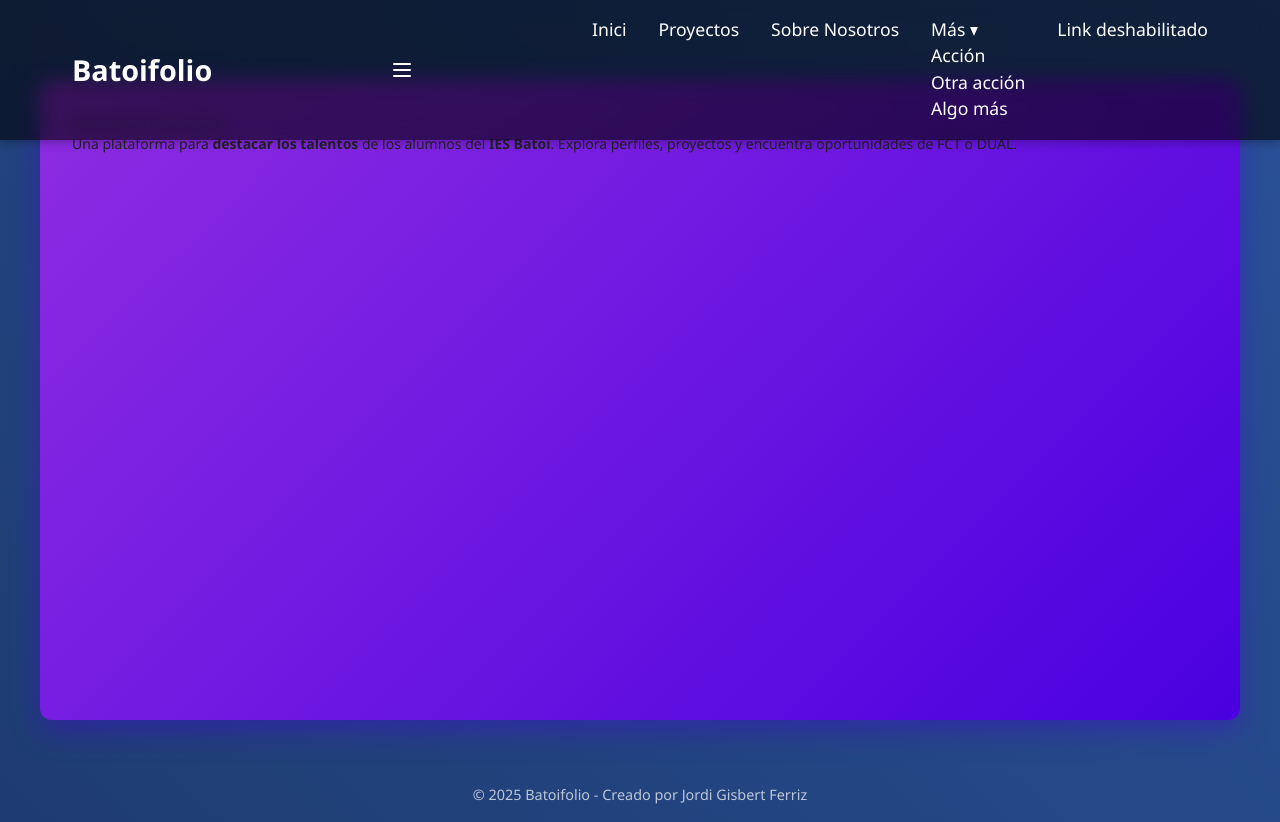
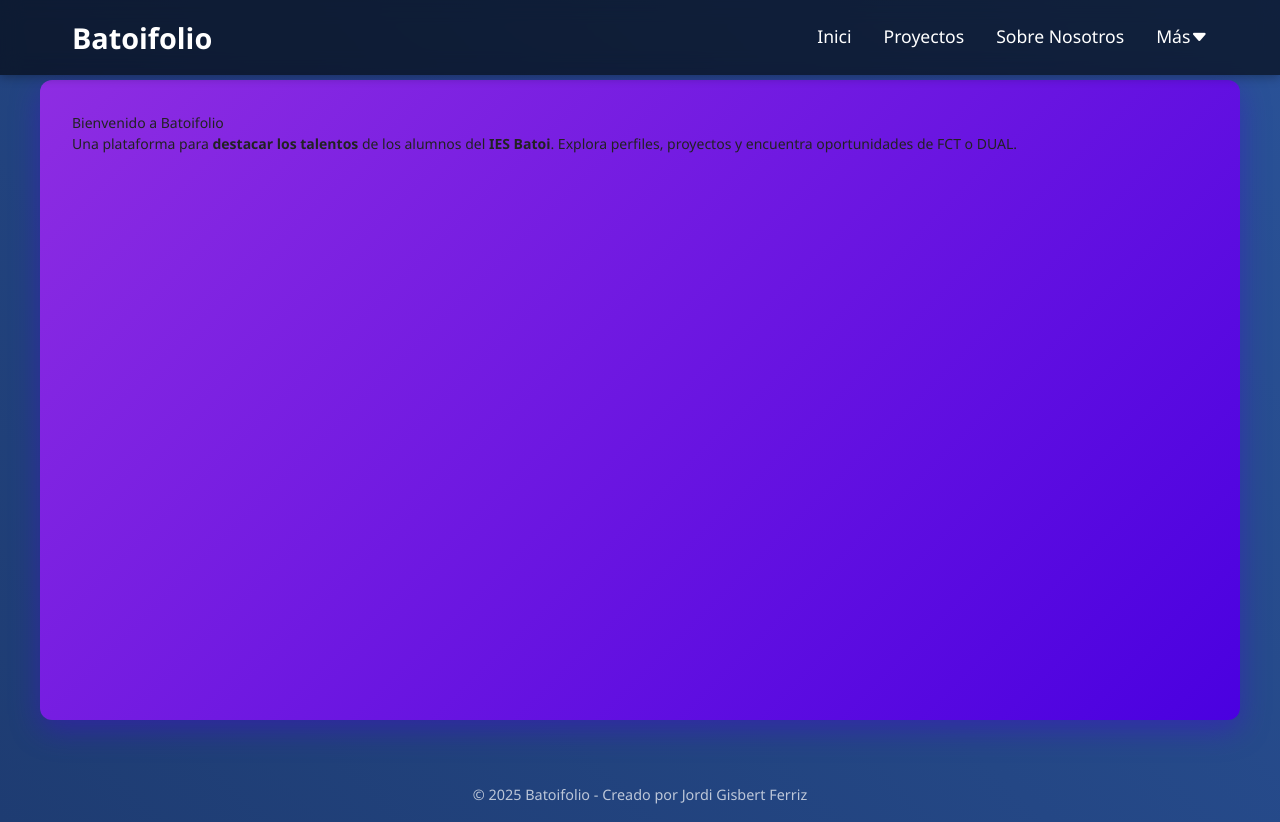
Before and after one commit to Batoifolio/Front, a Next.js app: page / in a window 1280 px wide. Built offline with nearby package versions, Linux system fonts and the light colour scheme.

Commit message:
UP navbar decente

```diff
--- a/package.json
+++ b/package.json
@@ -13,6 +13,7 @@
     "@headlessui/react": "^2.2.4",
     "autoprefixer": "^10.4.21",
     "bootstrap": "^5.3.6",
+    "bootstrap-icons": "^1.13.1",
     "framer-motion": "^12.12.2",
     "lucide-react": "^0.511.0",
     "next": "15.1.8",
--- a/src/components/Layout.jsx
+++ b/src/components/Layout.jsx
@@ -3,54 +3,14 @@
 import React, { useState } from 'react';
 import Link from 'next/link';
 import { Menu, X } from 'lucide-react';
+import Navbar from './Navbar';
 
 export default function Layout({ children }) {
-    const [menuOpen, setMenuOpen] = useState(false);
-
     return (
         <>
             <header>
-                <nav>
-                    <h1 className="logo">Batoifolio</h1>
+                <Navbar></Navbar>
 
-                    <button
-                        className="md:hidden text-white"
-                        onClick={() => setMenuOpen(!menuOpen)}
-                        aria-label="Abrir/cerrar menú"
-                    >
-                        {menuOpen ? <X /> : <Menu />}
-                    </button>
-
-                    <div className={`navList md:flex ${menuOpen ? 'flex flex-col mt-4 bg-black/80 p-4 rounded-md absolute right-4 top-20 z-50' : 'hidden'} md:static md:flex-row md:gap-8`}>
-                        <li className="navItem">
-                            <Link href="/#">Inici</Link>
-                        </li>
-                        <li className="navItem">
-                            <Link href="/#">Proyectos</Link>
-                        </li>
-                        <li className="navItem">
-                            <Link href="/#">Sobre Nosotros</Link>
-                        </li>
-                        <li className="navItem relative group">
-                            <span className="cursor-pointer">Más ▾</span>
-                            <ul className="absolute hidden group-hover:block bg-white text-black mt-2 rounded shadow-md w-40 z-50">
-                                <li className="px-4 py-2 hover:bg-gray-100">
-                                    <Link href="/#">Acción</Link>
-                                </li>
-                                <li className="px-4 py-2 hover:bg-gray-100">
-                                    <Link href="/#">Otra acción</Link>
-                                </li>
-                                <li className="border-t my-1"></li>
-                                <li className="px-4 py-2 hover:bg-gray-100">
-                                    <Link href="/#">Algo más</Link>
-                                </li>
-                            </ul>
-                        </li>
-                        <li className="navItem text-gray-400 cursor-not-allowed">
-                            Link deshabilitado
-                        </li>
-                    </div>
-                </nav>
             </header>
 
             <main className="container">
--- a/src/components/Navbar.jsx
+++ b/src/components/Navbar.jsx
@@ -8,36 +8,39 @@ export default function Navbar() {
 
     return (
         <nav className="bg-blue-900 text-white">
+            <h1 className="logo">Batoifolio</h1>
             <div className="max-w-7xl mx-auto px-4 sm:px-6 lg:px-8">
                 <div className="flex justify-between h-16 items-center">
-                    <div className="flex items-center">
-                        <span className="font-bold text-xl">Batoifolio</span>
-                    </div>
-                    <div className="hidden md:flex space-x-4">
-                        <Link href="/" className="hover:bg-blue-700 px-3 py-2 rounded">
+                    <div className="md:flex flex flex-col mt-4 bg-black/80 p-4 rounded-md absolute right-4 top-20 z-50">
+                        <ul className="navList">
+
+                            <li className="navItem">
+                                <Link href="/" >
                                     Inici
                                 </Link>
-                        <Link href="/proyectos" className="hover:bg-blue-700 px-3 py-2 rounded">
+                            </li>
+                            <li className="navItem">
+                                <Link href="/proyectos" >
                                     Proyectos
                                 </Link>
-                        <Link href="/nosotros" className="hover:bg-blue-700 px-3 py-2 rounded">
+                            </li>
+                            <li className="navItem">
+                                <Link href="/nosotros" >
                                     Sobre Nosotros
                                 </Link>
+                            </li>
+                            <li className="navItem">
                                 <div className="relative">
                                     <button
                                         onClick={() => setDropdownOpen(!dropdownOpen)}
-                                className="hover:bg-blue-700 px-3 py-2 rounded flex items-center"
                                     >
                                         Más
-                                <svg
-                                    className="ml-1 h-4 w-4"
-                                    fill="none"
-                                    stroke="currentColor"
-                                    strokeWidth={2}
-                                    viewBox="0 0 24 24"
-                                >
-                                    <path strokeLinecap="round" strokeLinejoin="round" d="M19 9l-7 7-7-7" />
-                                </svg>
+                                        {!dropdownOpen && (
+                                            <i class="bi bi-caret-down-fill"></i>
+                                        )}
+                                        {dropdownOpen && (
+                                            <i class="bi bi-caret-up-fill"></i>
+                                        )}
                                     </button>
                                     {dropdownOpen && (
                                         <div className="absolute mt-2 w-40 bg-white text-black rounded shadow-lg z-10">
@@ -48,42 +51,12 @@ export default function Navbar() {
                                         </div>
                                     )}
                                 </div>
+                            </li>
+                        </ul>
                     </div>
-                    <div className="md:hidden">
-                        <button onClick={() => setMenuOpen(!menuOpen)}>
-                            <svg
-                                className="h-6 w-6"
-                                fill="none"
-                                stroke="currentColor"
-                                viewBox="0 0 24 24"
-                                strokeWidth={2}
-                            >
-                                <path strokeLinecap="round" strokeLinejoin="round" d="M4 6h16M4 12h16M4 18h16" />
-                            </svg>
-                        </button>
+
                 </div>
-                </div>
-                {menuOpen && (
-                    <div className="md:hidden space-y-1 mt-2">
-                        <Link href="/" className="block hover:bg-blue-700 px-3 py-2 rounded">Inici</Link>
-                        <Link href="/proyectos" className="block hover:bg-blue-700 px-3 py-2 rounded">Proyectos</Link>
-                        <Link href="/nosotros" className="block hover:bg-blue-700 px-3 py-2 rounded">Sobre Nosotros</Link>
-                        <button
-                            onClick={() => setDropdownOpen(!dropdownOpen)}
-                            className="block w-full text-left hover:bg-blue-700 px-3 py-2 rounded"
-                        >
-                            Más
-                        </button>
-                        {dropdownOpen && (
-                            <div className="space-y-1 px-3">
-                                <Link href="#" className="block hover:bg-blue-700 px-3 py-2 rounded">Acción</Link>
-                                <Link href="#" className="block hover:bg-blue-700 px-3 py-2 rounded">Otra acción</Link>
-                                <Link href="#" className="block hover:bg-blue-700 px-3 py-2 rounded">Algo más</Link>
-                                <span className="block px-3 py-2 text-gray-400">Deshabilitado</span>
-                            </div>
-                        )}
-                    </div>
-                )}
+
             </div>
         </nav>
     );
--- a/src/pages/_app.jsx
+++ b/src/pages/_app.jsx
@@ -1,6 +1,7 @@
 import Layout from '../components/Layout';
 import '../styles/globals.css';
 // import 'bootstrap/dist/css/bootstrap.min.css';
+import 'bootstrap-icons/font/bootstrap-icons.css';
 import 'tailwindcss/tailwind.css';
 
 
```
Also changed, not shown: 1 other file (tests, documents, lock files or other folders). Lines whose indentation alone changed are shown as unchanged.
